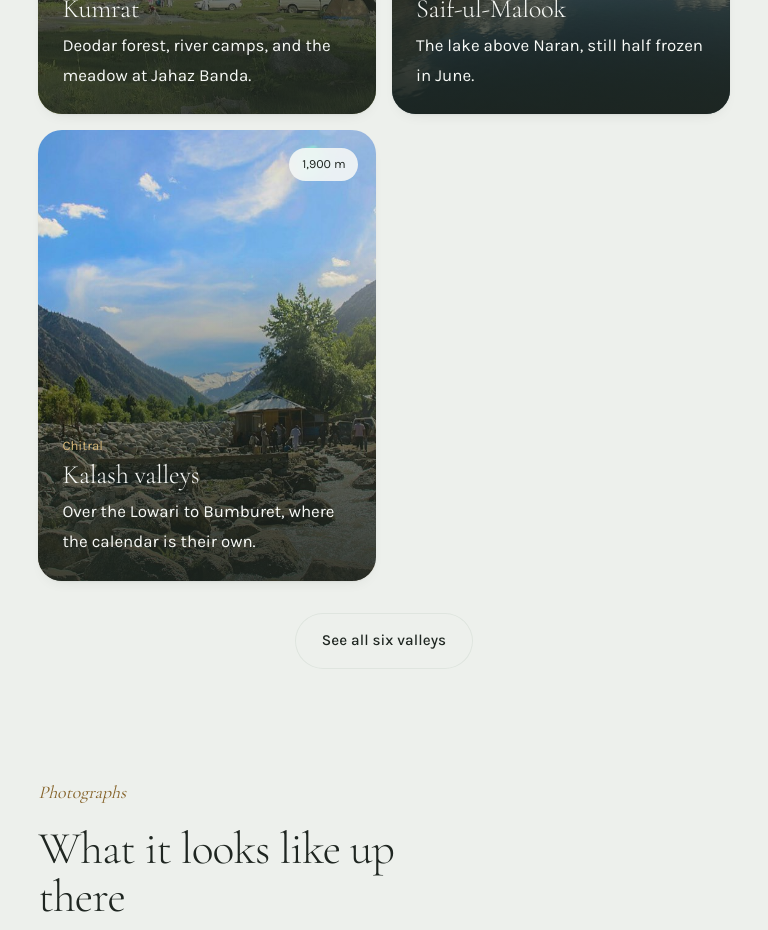
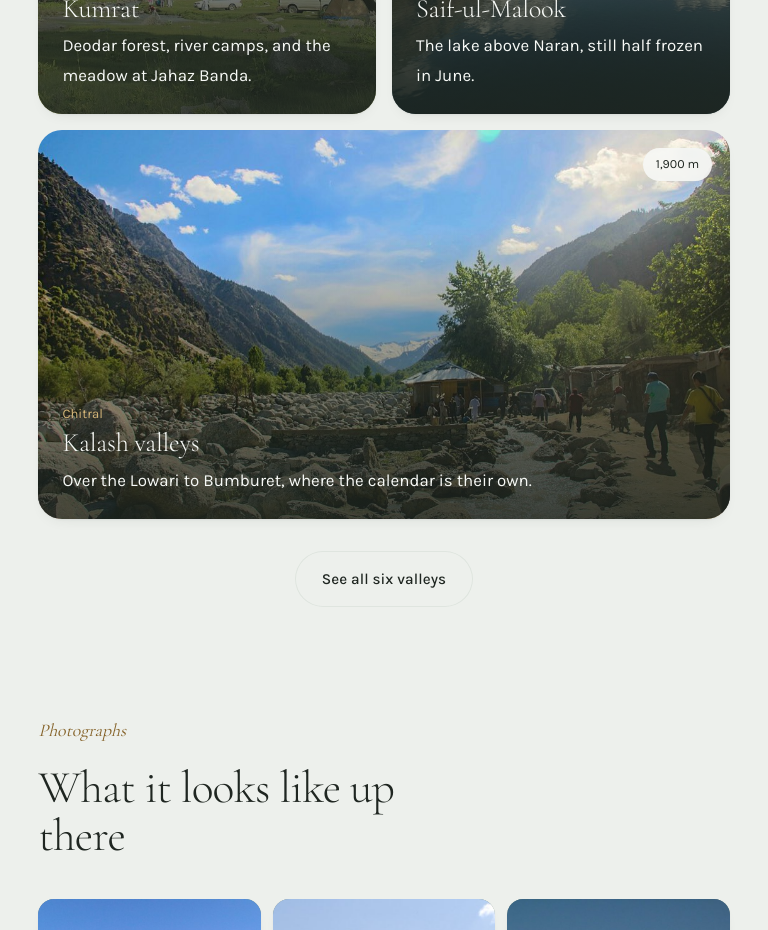
Before and after one commit to jesarkamran/travel-with-wahid, a Next.js app: page / in a window 768 px wide. Shown: the part 4460-5390 px from the top of the page. Built offline with nearby package versions, Linux system fonts and the light colour scheme.

Commit message:
changes related to the responsiveness:

```diff
--- a/app/globals.css
+++ b/app/globals.css
@@ -132,10 +132,14 @@ em{font-style:italic}
 @media (max-width:920px){
   .burger{display:block}
   .top__cta{display:none}
+  /* backdrop-filter on .top makes it a containing block for position:fixed
+     children, which trapped this overlay inside the 62px bar once the header
+     went sticky. Solid background on mobile instead. */
+  .top.stuck{backdrop-filter:none;background:var(--mist)}
   .menu{
     position:fixed;inset:0;flex-direction:column;justify-content:center;gap:.4rem;
-    background:rgba(237,240,236,.97);backdrop-filter:blur(24px);
-    opacity:0;visibility:hidden;transition:opacity .5s var(--ease),visibility .5s;
+    background:var(--mist);
+    opacity:0;visibility:hidden;transition:opacity .4s var(--ease),visibility .4s;
   }
   .menu a{font-family:var(--f-display),serif;font-size:2.3rem;font-weight:300;color:var(--ink);padding:.5rem 0}
   .menu a::after{display:none}
@@ -236,6 +240,11 @@ em{font-style:italic}
 @media (min-width:980px){
   .valleys{grid-template-columns:repeat(3,1fr)}
   .valley{aspect-ratio:4/5}
+}
+/* At two columns an odd count leaves an orphan — let the last one take the row. */
+@media (min-width:620px) and (max-width:979px){
+  .valleys{grid-template-columns:1fr 1fr}
+  .valleys > :last-child:nth-child(odd){grid-column:span 2;aspect-ratio:16/9}
 }
 
 /* ===================== gallery ===================== */
```
